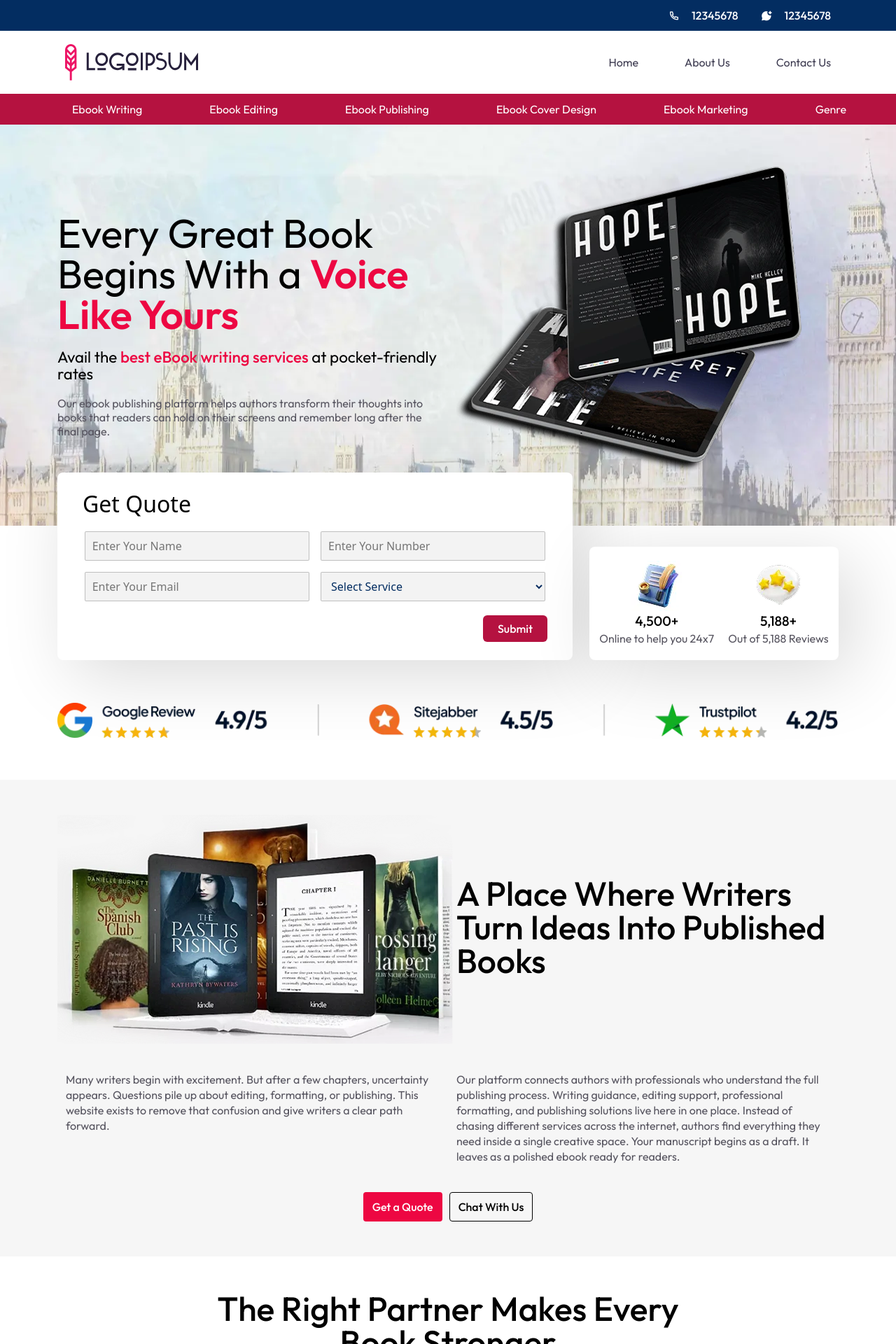
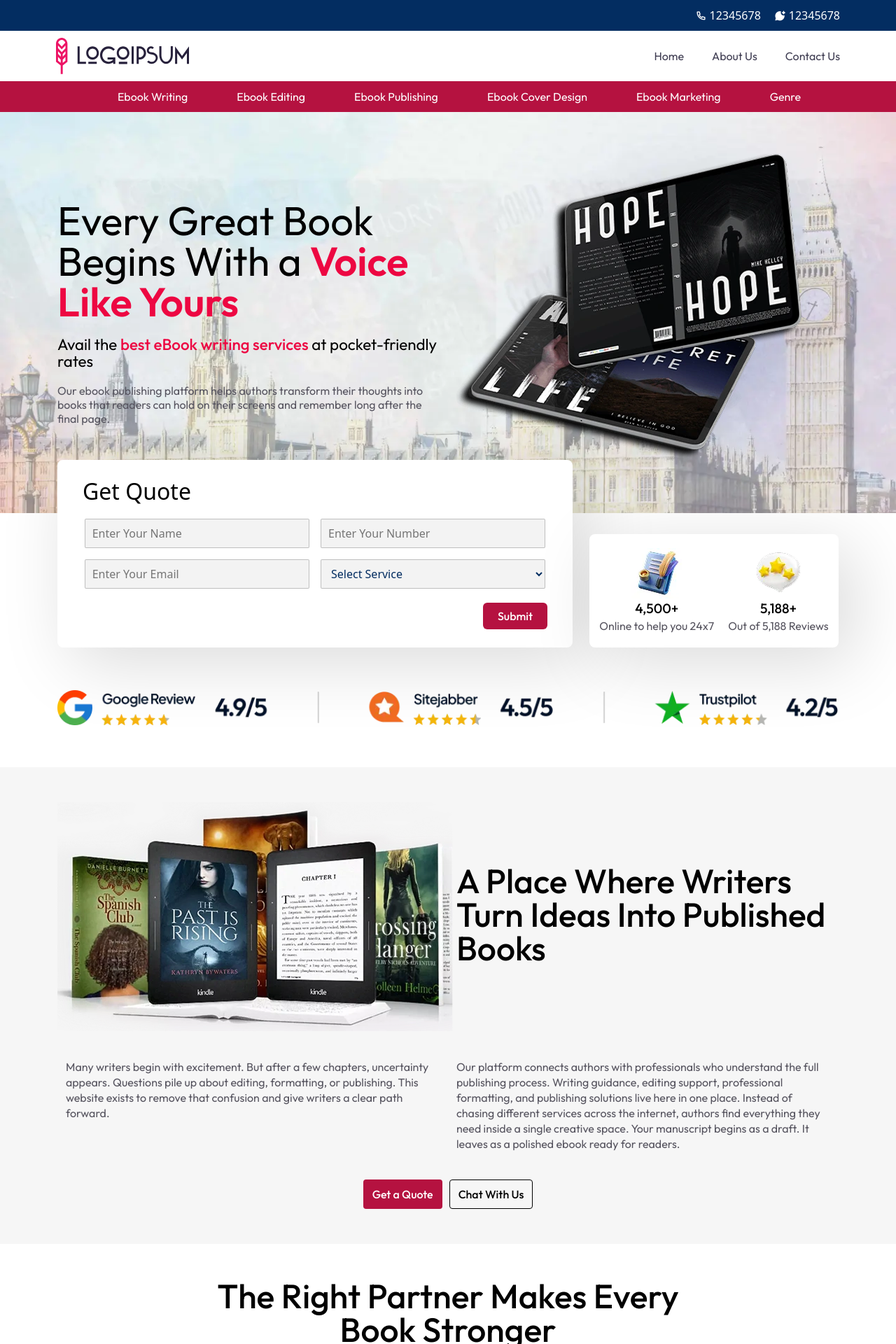
Before and after one commit to israr-faridi/ebookuk, a React (Vite) app: page / in a window 1280 px wide. Shown: the top 1920 px of the page at 70% size. Built offline with nearby package versions, Linux system fonts and the light colour scheme.

Commit message:
hero background issue resolved. common-btn  hover issue resolved.

```diff
--- a/src/App.css
+++ b/src/App.css
@@ -4,6 +4,8 @@
     background: url(./assets/images/top-banner.webp);
     color: #000;
     background-attachment: fixed;
+    background-repeat: no-repeat;
+    background-size: cover;
     background-position: center;
 }
 
--- a/src/components/Common/Button.jsx
+++ b/src/components/Common/Button.jsx
@@ -3,7 +3,7 @@ import { Link } from 'react-router-dom'
 
 const Button = ({ link, value, name }) => {
     return (
-        <Link to={link} className={name}>{value}</Link>
+        <Link to={link} className={`common-btn ${name}`}>{value}</Link>
     )
 }
 
--- a/src/components/Common/Common.css
+++ b/src/components/Common/Common.css
@@ -22,7 +22,7 @@ button:hover {
     margin: 60px 0;
 }
 
-a {
+.common-btn {
     text-decoration: none;
     border: 1px solid transparent;
     padding: 8px 12px;
@@ -32,20 +32,22 @@ a {
     transition: all 0.3s ease-in-out;
 }
 
-a.red {
-    background: var(--light-secondary);
+.common-btn.red {
+    background: var(--secondary);
     color: #fff;
 }
-a.black{
+
+.common-btn.black {
     color: #000;
     border-color: #000;
 }
 
-a.white{
+.common-btn.white {
     color: #fff;
     border-color: #fff;
 }
-a:hover{
+
+.common-btn:hover {
     background: var(--primary);
     color: #fff;
 }
```
Also changed, not shown: 1 other file (tests, documents, lock files or other folders).
